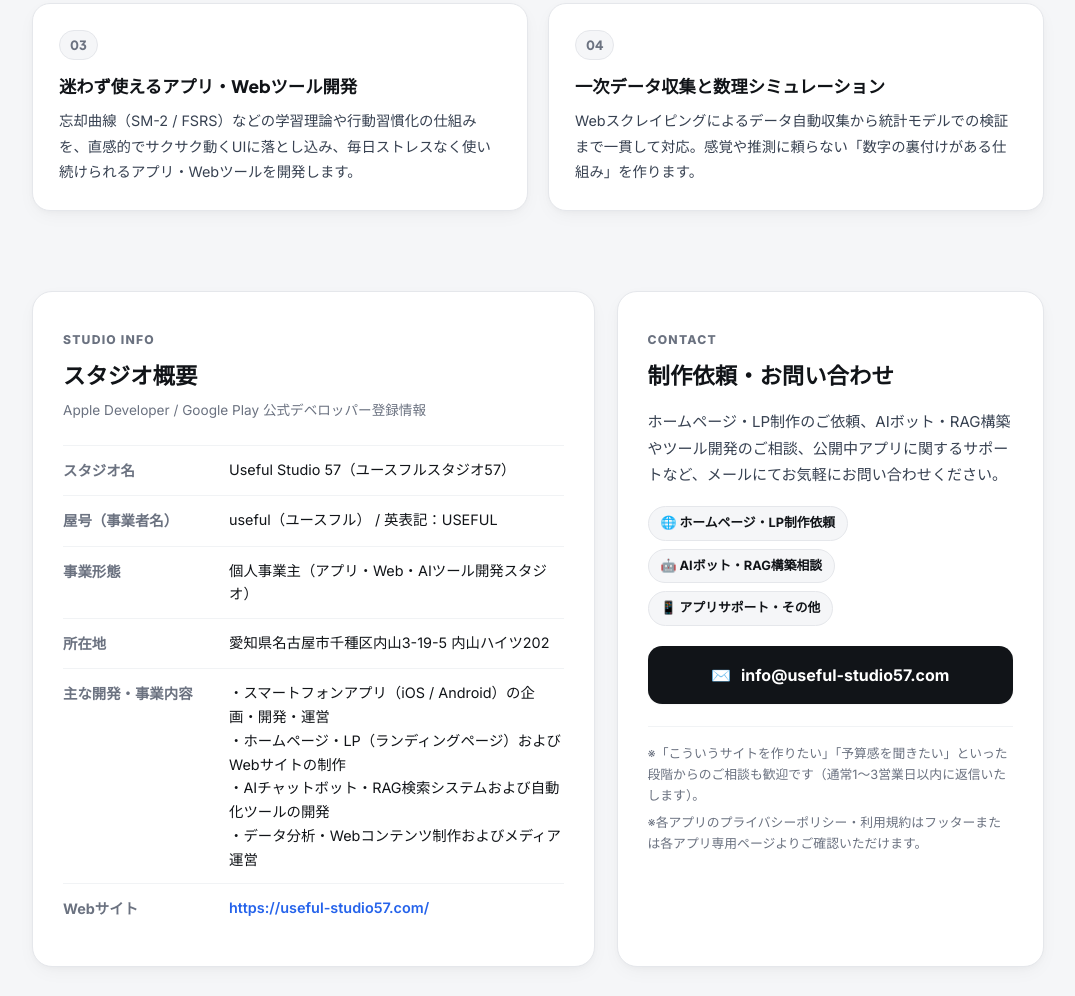
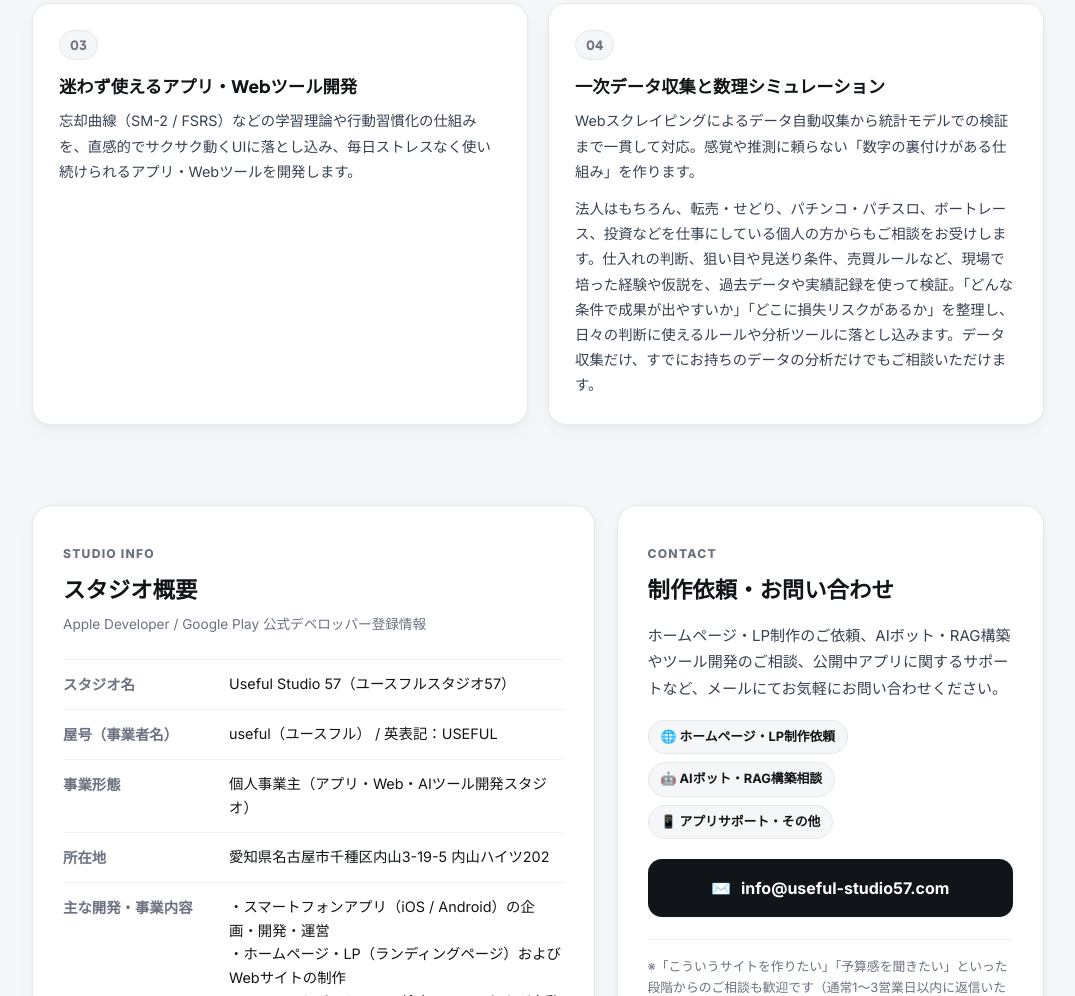
Before and after one commit to yuya7-7/useful-official-site, a plain HTML site: page index.html in a window 1280 px wide. Shown: the part 1760-2756 px from the top of the page, without its empty margins (102-1177 px from the left). Drawn offline with Linux system fonts and the light colour scheme.

Commit message:
Describe data analysis services for independent professionals

```diff
--- a/index.html
+++ b/index.html
@@ -259,6 +259,9 @@
             <p class="strength-desc">
               Webスクレイピングによるデータ自動収集から統計モデルでの検証まで一貫して対応。感覚や推測に頼らない「数字の裏付けがある仕組み」を作ります。
             </p>
+            <p class="strength-desc">
+              法人はもちろん、転売・せどり、パチンコ・パチスロ、ボートレース、投資などを仕事にしている個人の方からもご相談をお受けします。仕入れの判断、狙い目や見送り条件、売買ルールなど、現場で培った経験や仮説を、過去データや実績記録を使って検証。「どんな条件で成果が出やすいか」「どこに損失リスクがあるか」を整理し、日々の判断に使えるルールや分析ツールに落とし込みます。データ収集だけ、すでにお持ちのデータの分析だけでもご相談いただけます。
+            </p>
           </div>
         </div>
       </div>
--- a/style.css
+++ b/style.css
@@ -652,6 +652,10 @@ ul {
   line-height: 1.75;
 }
 
+.strength-desc + .strength-desc {
+  margin-top: 12px;
+}
+
 /* ==========================================================================
    Studio Info & Contact Bento Section
    ========================================================================== */
```
